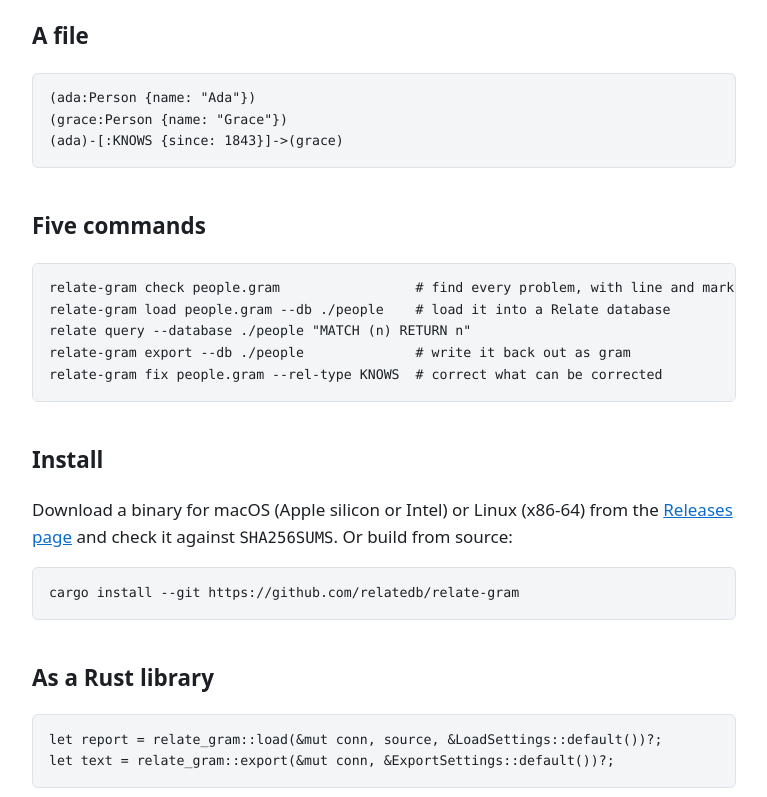
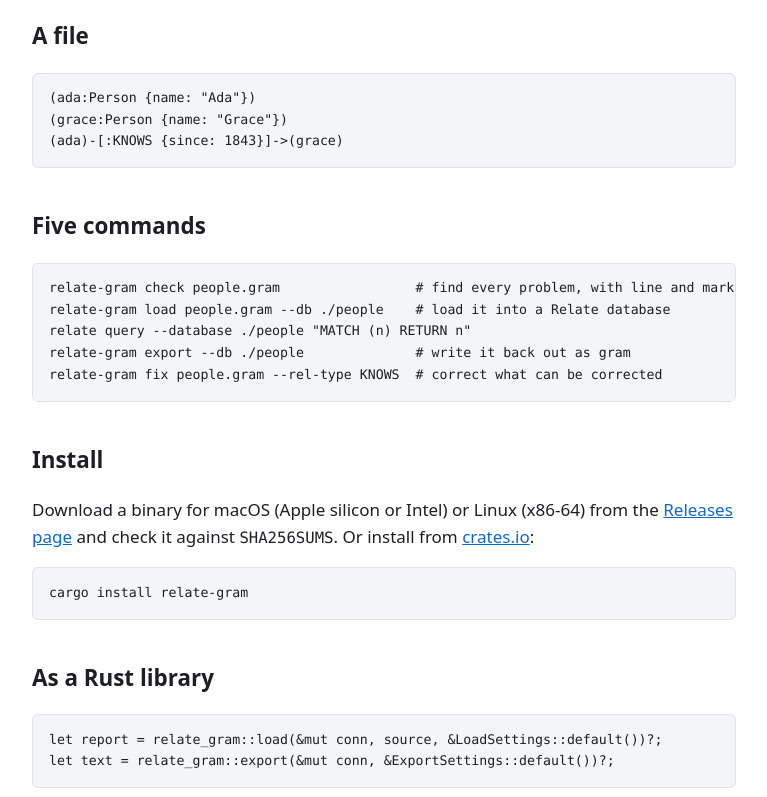
Before and after one commit to relatedb/relate-gram, a plain HTML site: page site/index.html in a window 1280 px wide. Shown: the part 371-1168 px from the top of the page, without its empty margins (256-1023 px from the left). Drawn offline with Linux system fonts and the light colour scheme.

Commit message:
Docs: install from crates.io; releases now publish the crate
Co-Authored-By: Claude Sonnet 5.5 <noreply@anthropic.com>

```diff
--- a/site/index.html
+++ b/site/index.html
@@ -34,8 +34,8 @@ relate-gram export --db ./people              # write it back out as gram
 relate-gram fix people.gram --rel-type KNOWS  # correct what can be corrected</code></pre>
 
   <h2>Install</h2>
-  <p>Download a binary for macOS (Apple silicon or Intel) or Linux (x86-64) from the <a href="https://github.com/relatedb/relate-gram/releases">Releases page</a> and check it against <code>SHA256SUMS</code>. Or build from source:</p>
-<pre><code>cargo install --git https://github.com/relatedb/relate-gram</code></pre>
+  <p>Download a binary for macOS (Apple silicon or Intel) or Linux (x86-64) from the <a href="https://github.com/relatedb/relate-gram/releases">Releases page</a> and check it against <code>SHA256SUMS</code>. Or install from <a href="https://crates.io/crates/relate-gram">crates.io</a>:</p>
+<pre><code>cargo install relate-gram</code></pre>
 
   <h2>As a Rust library</h2>
 <pre><code>let report = relate_gram::load(&amp;mut conn, source, &amp;LoadSettings::default())?;
```
Also changed, not shown: 2 other files.
